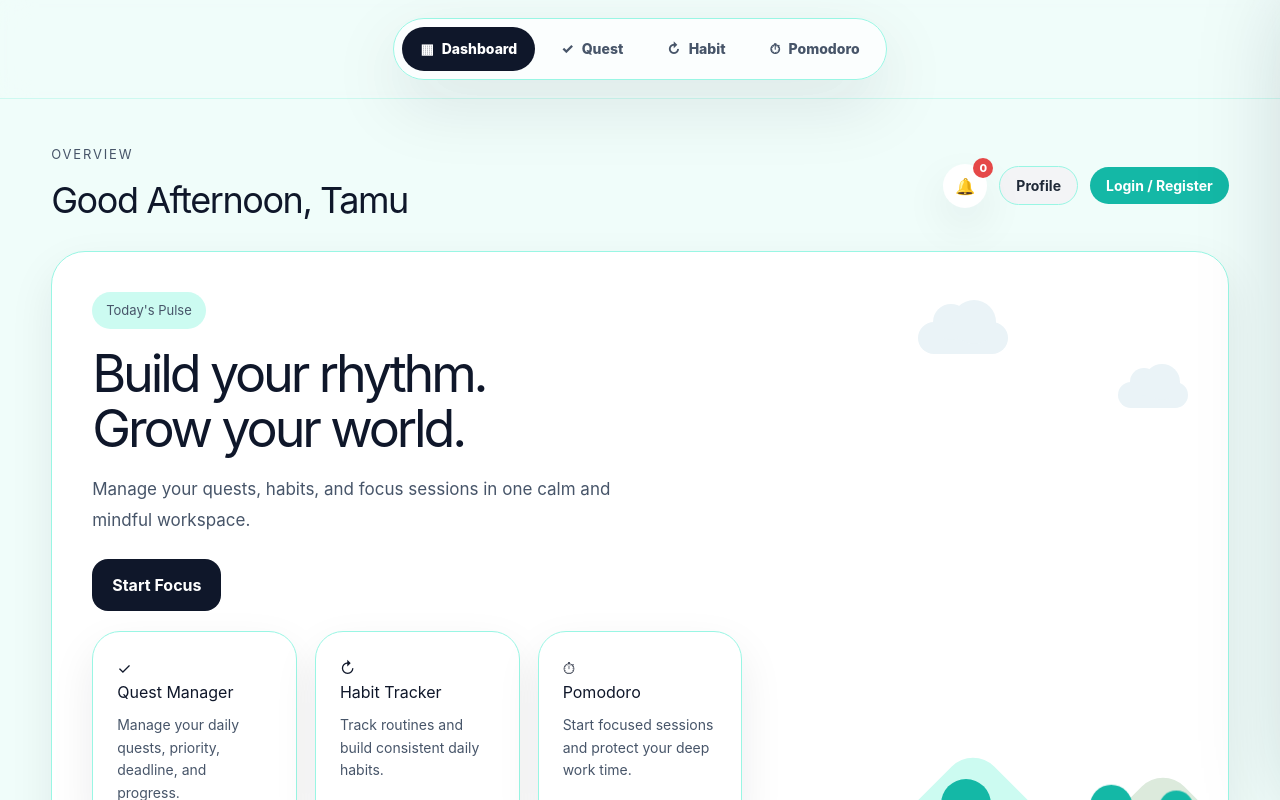
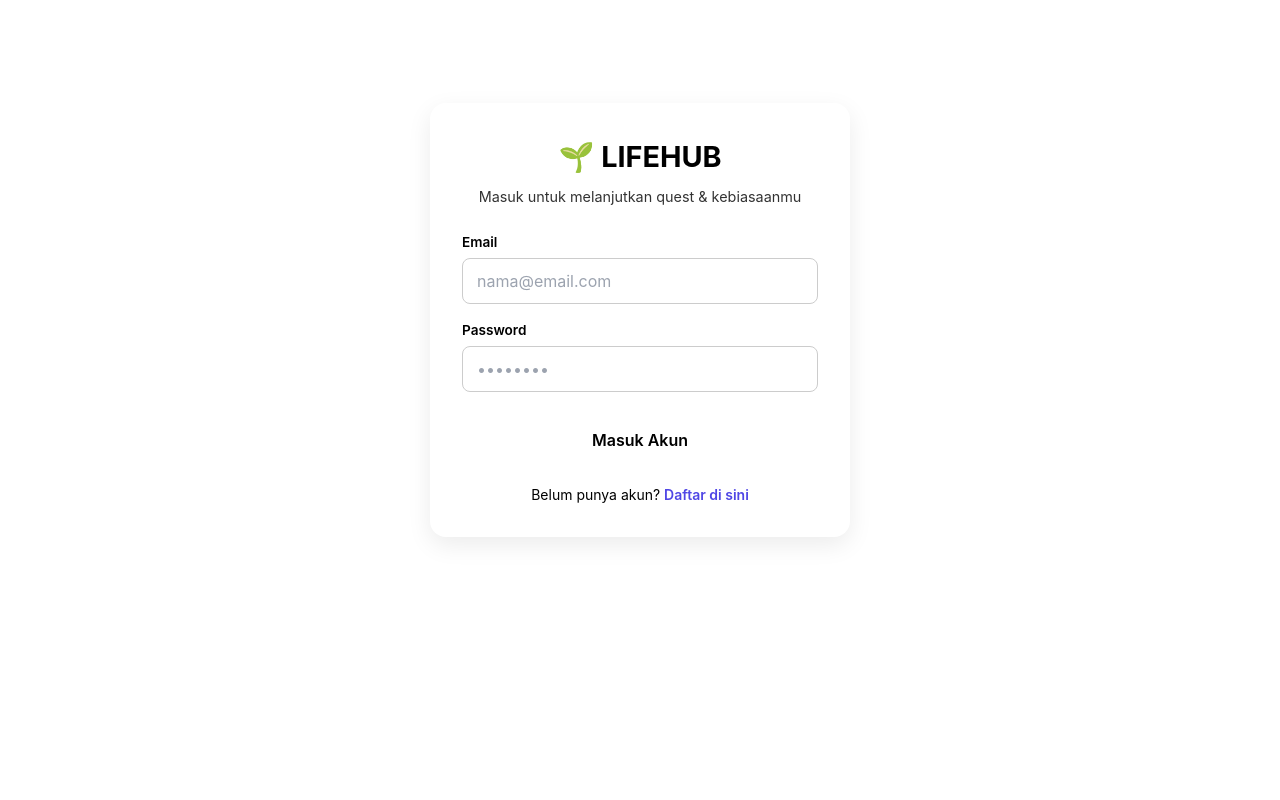
Before and after one commit to olgaramadhani77-sketch/lanjutan-lifehub, a React (Vite) app in the folder frontend/: page / in a window 1280 px wide. Shown: the top 800 px of the page. Built offline with nearby package versions, Linux system fonts and the light colour scheme.

Commit message:
Merapihkan urutan FE

```diff
--- a/frontend/src/App.jsx
+++ b/frontend/src/App.jsx
@@ -21,16 +21,19 @@ export default function App() {
   const route = normalize(useRoute());
   const themeTools = useTheme(route);
 
-  let Page;
-
-  if (route === '/login' || route === '/register') {
-  Page = <LoginView />;
-  } else if (
+  // Cek apakah sedang berada di halaman login/auth
+  const isAuthPage =
     route === '/' ||
     route === '/index.html' ||
     route === '/onboarding' ||
-    route === '/dashboard'
-  ) {
+    route === '/login' ||
+    route === '/register';
+
+  let Page;
+
+  if (isAuthPage) {
+    Page = <LoginView />;
+  } else if (route === '/dashboard') {
     Page = (
       <Dashboard
         theme={themeTools.theme}
@@ -54,14 +57,14 @@ export default function App() {
   } else if (route === '/about') {
     Page = <Legal type="about" />;
   } else {
-    Page = <Dashboard />;
+    Page = <LoginView />;
   }
 
-  // 4. Bungkus dengan <AuthProvider>
   return (
     <AuthProvider>
       {Page}
-      <RewardToast />
+      {/* RewardToast hanya akan muncul jika bukan di halaman login */}
+      {!isAuthPage && <RewardToast />}
     </AuthProvider>
   );
 }
--- a/frontend/src/pages/Dashboard.jsx
+++ b/frontend/src/pages/Dashboard.jsx
@@ -25,7 +25,7 @@ export default function Dashboard({ theme, toggleTheme }) {
   usePageStyles(['/css/dashboard.css', '/css/gamification.css']);
 
   const s = useLifeHub();
-  const { isAuthenticated, user, logout } = useAuth();
+  const { isAuthenticated, user } = useAuth();
 
   const [notif, setNotif] = useState(false);
   const [profilePanel, setProfilePanel] = useState(false);
@@ -78,15 +78,6 @@ export default function Dashboard({ theme, toggleTheme }) {
     setReset(true);
   };
 
-  const handleAuthClick = () => {
-    if (isAuthenticated) {
-      logout();
-      navigate('/login');
-    } else {
-      navigate('/login');
-    }
-  };
-
   return (
     <>
       <Nav active="dashboard" />
@@ -123,25 +114,6 @@ export default function Dashboard({ theme, toggleTheme }) {
               >
                 Profile
               </Link>
-
-              {/* Tombol Akses Login / Logout */}
-              <button
-                onClick={handleAuthClick}
-                className="primary-btn"
-                style={{
-                  padding: '8px 16px',
-                  fontSize: '0.875rem',
-                  borderRadius: '9999px',
-                  backgroundColor: isAuthenticated ? '#EF4444' : '#14B8A6',
-                  color: '#FFFFFF',
-                  fontWeight: '700',
-                  border: 'none',
-                  cursor: 'pointer',
-                  transition: 'all 0.2s',
-                }}
-              >
-                {isAuthenticated ? 'Logout' : 'Login / Register'}
-              </button>
             </div>
           </header>
 
--- a/frontend/src/pages/LoginView.jsx
+++ b/frontend/src/pages/LoginView.jsx
@@ -9,7 +9,7 @@ export const LoginView = () => {
   const [name, setName] = useState('');
   const [errorMessage, setErrorMessage] = useState('');
 
-  const { loginSuccess, enterGuestMode } = useAuth();
+  const { loginSuccess } = useAuth();
 
   const handleSubmit = (e) => {
     e.preventDefault();
@@ -21,11 +21,6 @@ export const LoginView = () => {
     }
 
     loginSuccess({ email, name: name || email.split('@')[0] });
-    navigate('/dashboard');
-  };
-
-  const handleGuestEnter = () => {
-    enterGuestMode();
     navigate('/dashboard');
   };
 
@@ -93,7 +88,7 @@ export const LoginView = () => {
           </button>
         </form>
 
-        <div style={{ textAlign: 'center', margin: '20px 0 16px', fontSize: '0.875rem' }}>
+        <div style={{ textAlign: 'center', margin: '20px 0 0', fontSize: '0.875rem' }}>
           <span>{isRegister ? 'Sudah punya akun?' : 'Belum punya akun?'} </span>
           <button
             type="button"
@@ -104,17 +99,6 @@ export const LoginView = () => {
           </button>
         </div>
 
-        <div style={{ borderTop: '1px solid var(--border-color, #eee)', paddingTop: '16px', textAlign: 'center' }}>
-          <button
-            type="button"
-            className="secondary-btn full-btn"
-            onClick={handleGuestEnter}
-            style={{ width: '100%', padding: '10px', fontSize: '0.875rem' }}
-          >
-            🎮 Masuk sebagai Guest Mode
-          </button>
-        </div>
-
       </div>
     </div>
   );
```
